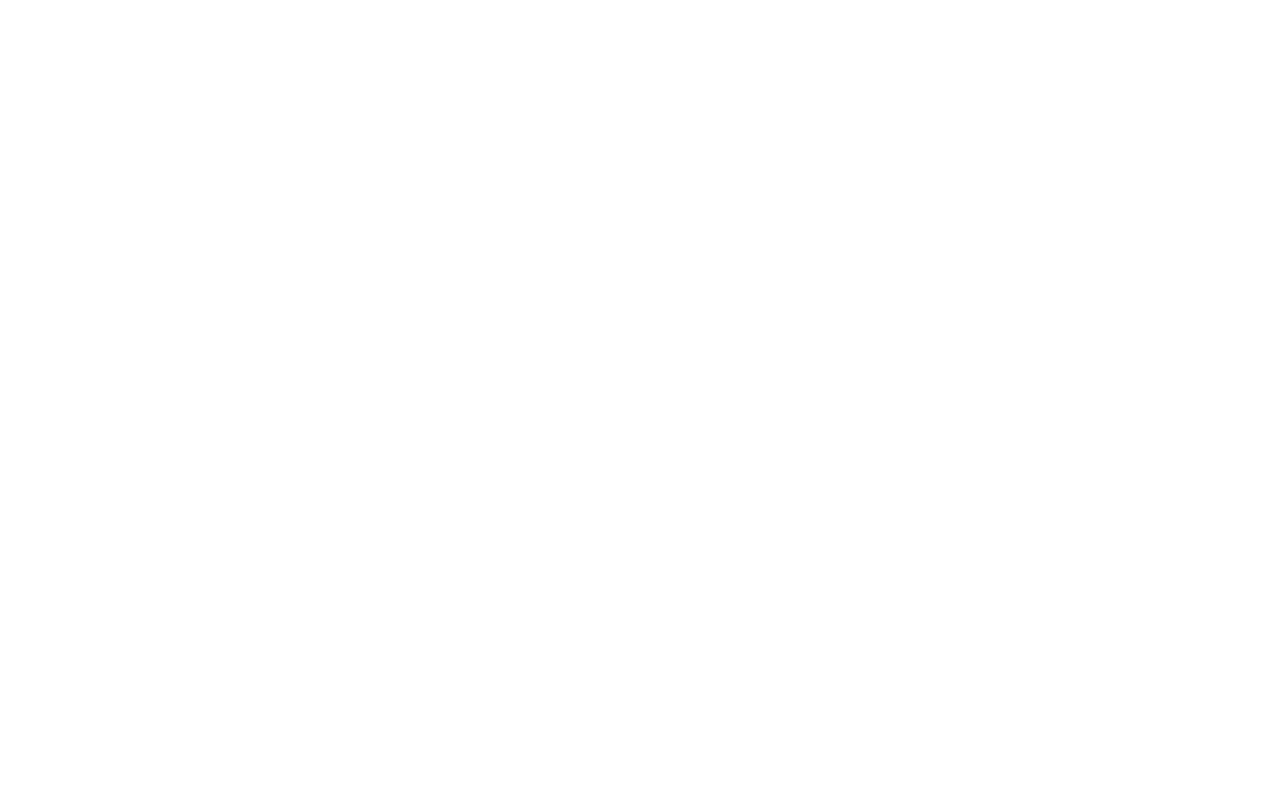
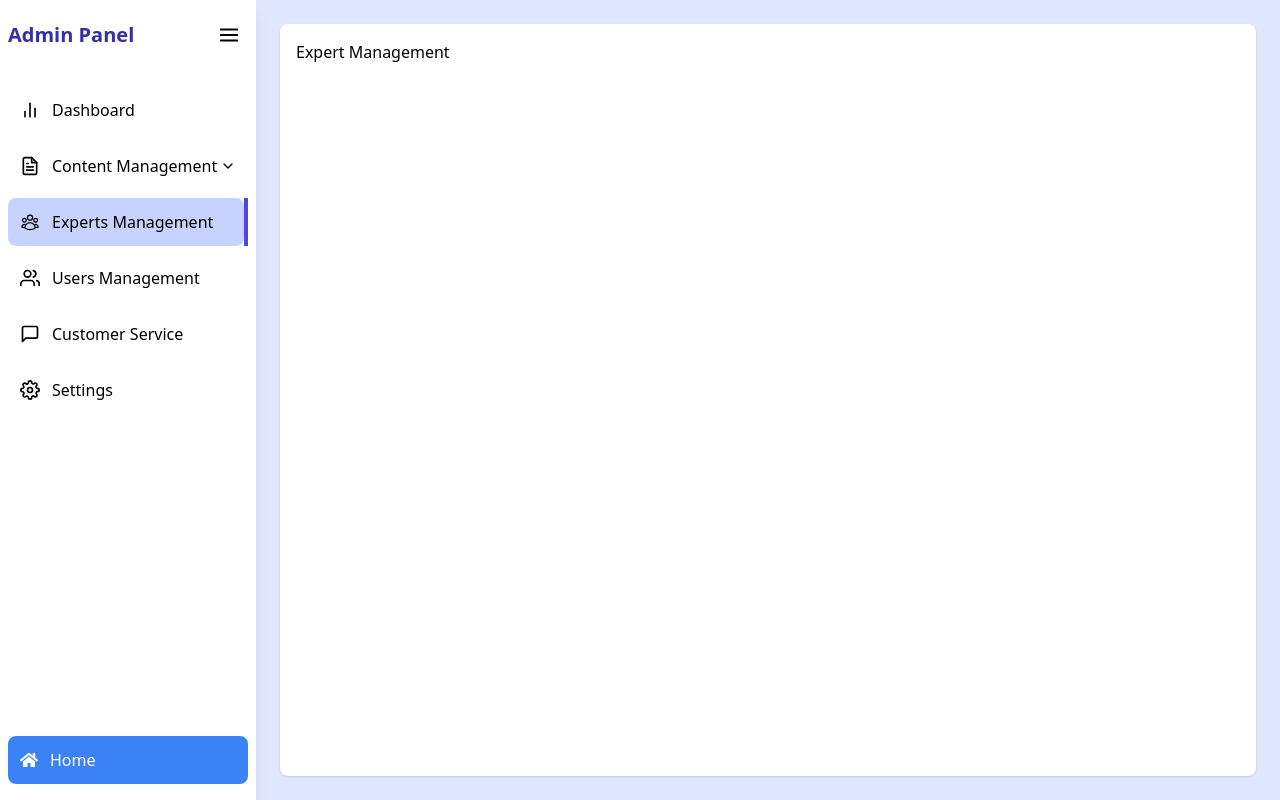
Before and after one commit to Niranjan0497/VCH-frontend-, a React (Vite) app: page /admin/experts-management in a window 1280 px wide. Before the commit this address had no page. Built offline with nearby package versions, Linux system fonts and the light colour scheme.

Commit message:
pushing the data of changed in admin component

```diff
--- a/src/App.jsx
+++ b/src/App.jsx
@@ -33,6 +33,7 @@
 import CategoryList from "./admin/contentmangement/Categories.jsx";
 import UserManagement from "./admin/UserMangement.jsx";
 import { useLocation } from "react-router-dom";
+import ExpertManagment from "./admin/ExpertManagment.jsx";
 
 function App() {
 
@@ -92,6 +93,7 @@
           <Route path="settings" element={<Settings/>} />
           <Route path="faqs" element={<FAQManager />} />
           <Route path="categories" element={<CategoryList/>} />
+          <Route path="experts-management" element={<ExpertManagment />} />
           <Route path="users-management" element={<UserManagement />} />
         </Route>
       </Routes>
--- /dev/null
+++ b/src/admin/ExpertManagment.jsx
@@ -0,0 +1,11 @@
+import React from 'react'
+
+const ExpertManagment = () => {
+  return (
+    <div>
+      Expert Management
+    </div>
+  )
+}
+
+export default ExpertManagment
--- a/src/admin/index.jsx
+++ b/src/admin/index.jsx
@@ -13,6 +13,7 @@
   FiChevronUp,
 } from "react-icons/fi";
 import { FaHome } from "react-icons/fa";
+import { HiOutlineUserGroup } from "react-icons/hi2";
 
 const Sidebar = ({ isOpen, toggleSidebar }) => {
   const [openMenus, setOpenMenus] = useState({});
@@ -28,6 +29,7 @@
         { name: "Categories", path: "categories", icon: <FiTag /> },
       ],
     },
+    { name: "Experts Management", icon: <HiOutlineUserGroup />, path: "experts-management" },
     { name: "Users Management", icon: <FiUsers />, path: "users-management" },
     {
       name: "Customer Service",
```
